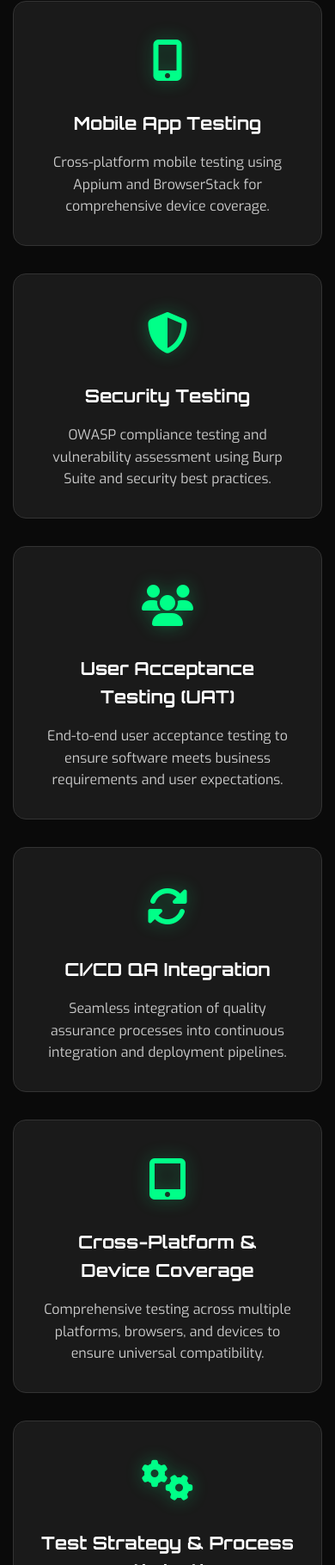
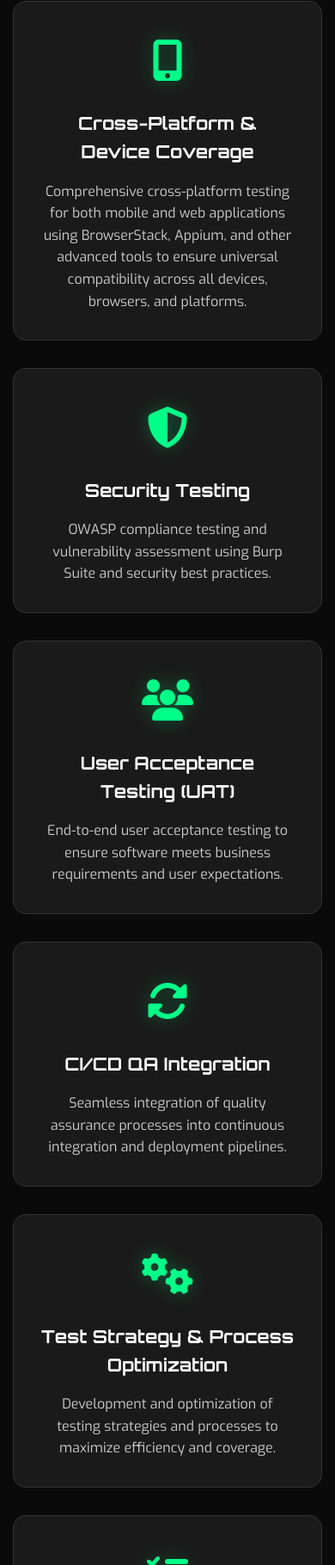
Before and after one commit to imransdet/QAssure.io, a plain HTML site: page index.html in a window 390 px wide. Shown: the part 4327-6147 px from the top of the page at 86% size. Drawn offline with Linux system fonts and the light colour scheme.

Commit message:
Merge Mobile App Testing and Cross-Platform sections with enhanced description

```diff
--- a/index.html
+++ b/index.html
@@ -198,8 +198,8 @@
                     <div class="card-icon">
                         <i class="fas fa-mobile-alt"></i>
                     </div>
-                    <h3>Mobile App Testing</h3>
-                    <p>Cross-platform mobile testing using Appium and BrowserStack for comprehensive device coverage.</p>
+                    <h3>Cross-Platform & Device Coverage</h3>
+                    <p>Comprehensive cross-platform testing for both mobile and web applications using BrowserStack, Appium, and other advanced tools to ensure universal compatibility across all devices, browsers, and platforms.</p>
                 </div>
                 <div class="expertise-card">
                     <div class="card-icon">
@@ -221,13 +221,6 @@
                     </div>
                     <h3>CI/CD QA Integration</h3>
                     <p>Seamless integration of quality assurance processes into continuous integration and deployment pipelines.</p>
-                </div>
-                <div class="expertise-card">
-                    <div class="card-icon">
-                        <i class="fas fa-tablet-alt"></i>
-                    </div>
-                    <h3>Cross-Platform & Device Coverage</h3>
-                    <p>Comprehensive testing across multiple platforms, browsers, and devices to ensure universal compatibility.</p>
                 </div>
                 <div class="expertise-card">
                     <div class="card-icon">
```
